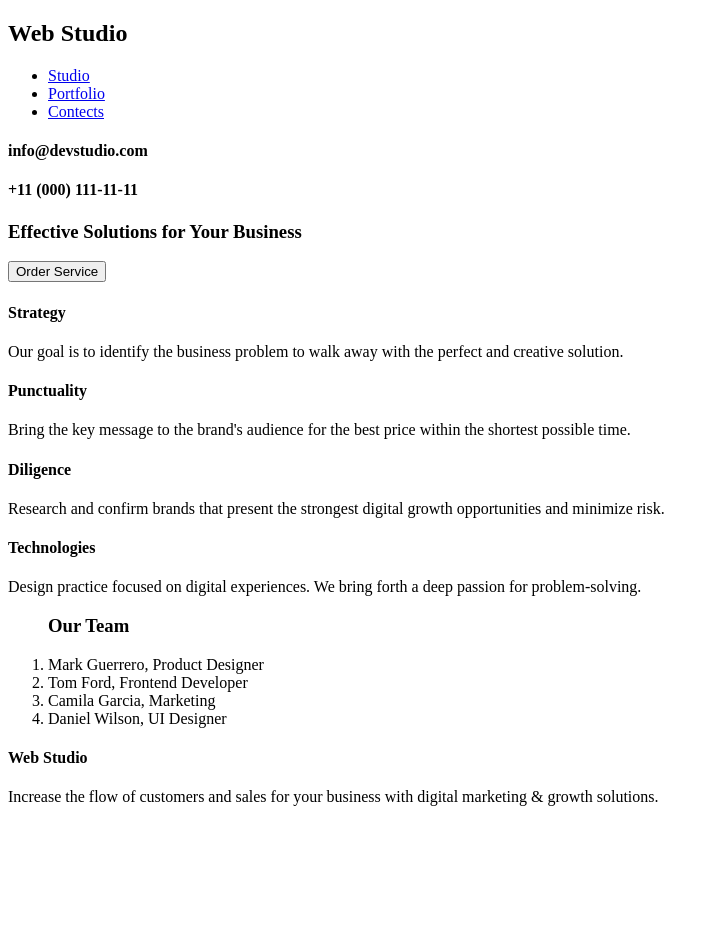
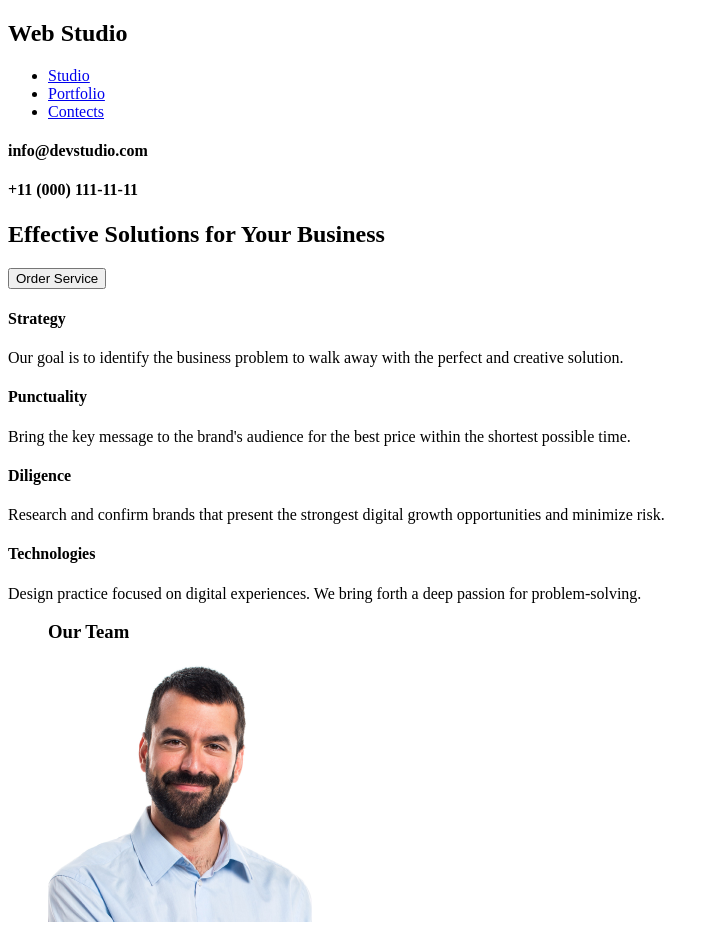
Before and after one commit to naxlicax/homework, a plain HTML site: page index.html in a window 1280 px wide. Shown: the top 925 px of the page, without its empty margins (0-719 px from the left). Before the commit the page ends 822 px from the top, so only its background shows below. Drawn offline with Linux system fonts and the light colour scheme.

Commit message:
images added

```diff
--- a/index.html
+++ b/index.html
@@ -7,7 +7,6 @@
   <body>
     <header>
       <h2>Web Studio</h2>
-    </header>
       <nav>
         <ul>
           <li>
@@ -21,41 +20,49 @@
           </li>
         </ul>
       </nav>
+    </header>
+
     <h4>info@devstudio.com</h4>
     <h4>+11 (000) 111-11-11</h4>
 
     <main>
       <section>
-            <h3> Effective Solutions
-                for Your Business </h3>
+        <h1>Effective Solutions for Your Business</h1>
       </section>
       <section>
-      <button> Order Service   </button>
+        <button>Order Service</button>
       </section>
-<p>
+      <p1>
         <h4>Strategy</h4>
-Our goal is to identify the business
-problem to walk away with the perfect and creative solution.
-</p>
-<p>
+        Our goal is to identify the business problem to walk away with the
+        perfect and creative solution.
+      </p1>
+      <p2>
         <h4>Punctuality</h4>
-Bring the key message to the brand's audience for the best price within the shortest possible time.
-</p>
-<p>
+        Bring the key message to the brand's audience for the best price within
+        the shortest possible time.
+      </p2>
+      <p3>
         <h4>Diligence</h4>
-Research and confirm brands that present the strongest digital growth opportunities and minimize risk.
-</p>
-<p>
+        Research and confirm brands that present the strongest digital growth
+        opportunities and minimize risk.
+      </p3>
+      <p4>
         <h4>Technologies</h4>
-Design practice focused on digital experiences. We bring forth a deep passion for problem-solving.
-</p>
+        Design practice focused on digital experiences. We bring forth a deep
+        passion for problem-solving.
+      </p4>
       <section>
         <ol>
           <h3>Our Team</h3>
-  <li> Mark Guerrero, Product Designer</li>
-  <li> Tom Ford, Frontend Developer</li>
-  <li> Camila Garcia, Marketing</li>
-  <li> Daniel Wilson, UI Designer</li>
+             <img src="images/img.png" alt="Mark Guerrero" width="264" height="260">
+          <li>Mark Guerrero, Product Designer</li>
+          <img src="images/img2.png" alt="Tom Ford" widht="264" height="260">
+                    <li>Tom Ford, Frontend Developer</li>
+                    <img src="images/img3.png" alt="Camila Garcia" width="260" height="264">
+          <li>Camila Garcia, Marketing</li>
+          <img src="images/img4.png"alt= "Daniel Wilson" width="260" height="264">
+          <li>Daniel Wilson, UI Designer</li>
         </ol>
       </section>
     </main>
@@ -63,7 +70,9 @@ Design practice focused on digital experiences. We bring forth a deep passion fo
     <footer>
       <h4>Web Studio</h4>
       <p>
-        Increase the flow of customers and sales for your business with digital marketing & growth solutions. </p>
+        Increase the flow of customers and sales for your business with digital
+        marketing & growth solutions.
+      </p>
     </footer>
   </body>
 </html>
```
Also changed, not shown: images/img.png (added), images/img2.png (added), images/img3.png (added), images/img4.png (added). Lines whose indentation alone changed are shown as unchanged.
